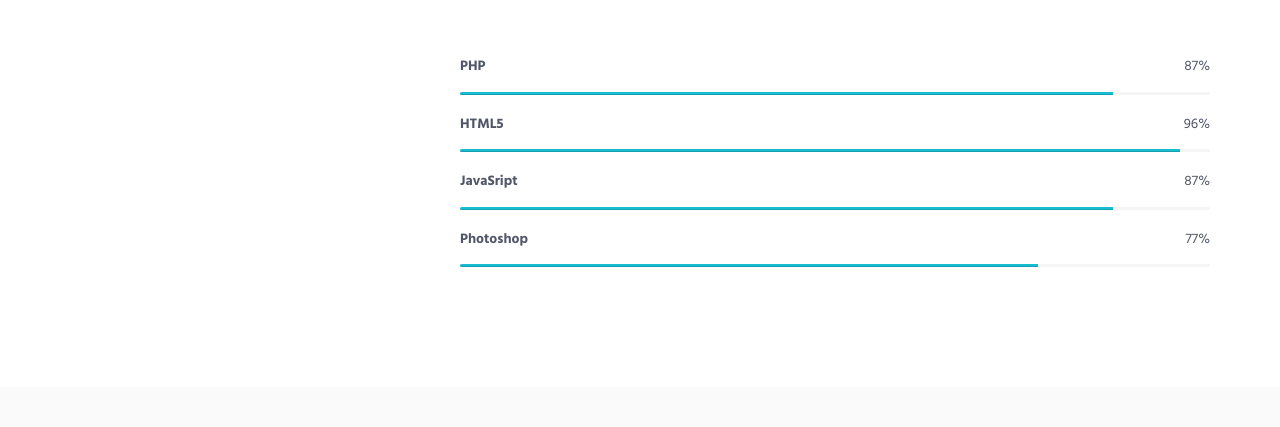
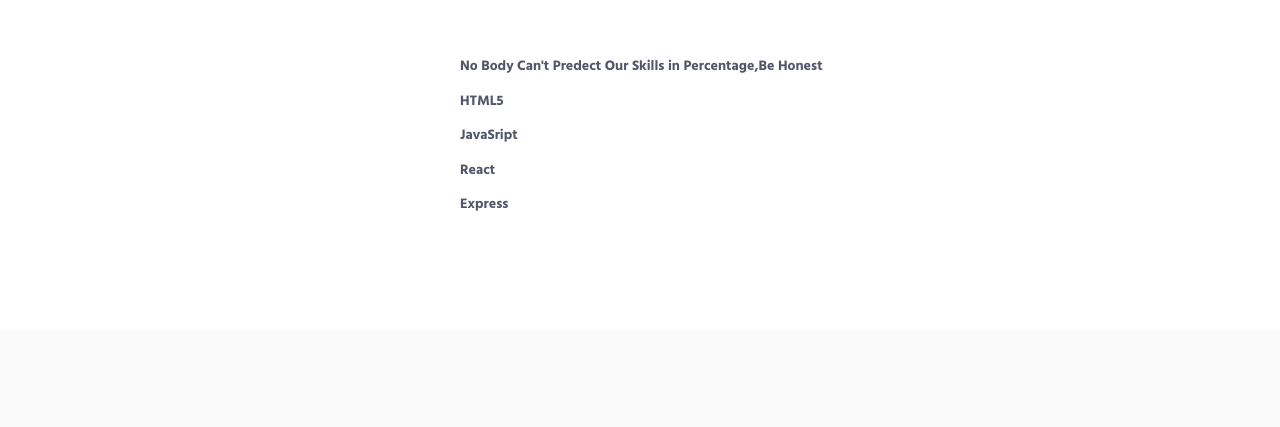
Before and after one commit to Dev-Inthusan/Portfolio-me, a plain HTML site: page index.html in a window 1280 px wide. Shown: the part 772-1199 px from the top of the page. Drawn offline with Linux system fonts and the light colour scheme.

Commit message:
Update index.html

```diff
--- a/index.html
+++ b/index.html
@@ -126,30 +126,40 @@
                         </div>
 
                         <!-- Progress Box -->
-                        <div class="progress-box">
+                        <h5>No Body Can't Predect Our Skills in Percentage,Be Honest</h5>
+<!--                         <div class="progress-box">
                             <h5>PHP <span class="color-heading pull-right">87%</span></h5>
                             <div class="progress">
                                 <div class="progress-bar bg-color-base" role="progressbar" data-width="87"></div>
                             </div>
+                        </div> -->
+                        <div class="progress-box">
+                            <h5>HTML5 </h5>
+<!--                                 <span class="color-heading pull-right">96%</span>
+                             -->
+<!--                             <div class="progress">
+                                <div class="progress-bar bg-color-base" role="progressbar" data-width="96"></div>
+                            </div> -->
                         </div>
                         <div class="progress-box">
-                            <h5>HTML5 <span class="color-heading pull-right">96%</span></h5>
+                            <h5>JavaSript </h5>
+<!--                                 <span class="color-heading pull-right">87%</span>
                             <div class="progress">
-                                <div class="progress-bar bg-color-base" role="progressbar" data-width="96"></div>
-                            </div>
+                                <div class="progress-bar bg-color-base" role="progressbar" data-width="87"></div>
+                            </div> -->
                         </div>
                         <div class="progress-box">
-                            <h5>JavaSript <span class="color-heading pull-right">87%</span></h5>
+                            <h5>React  </h5>
+<!--                                 <span class="color-heading pull-right">77%</span>
+
                             <div class="progress">
-                                <div class="progress-bar bg-color-base" role="progressbar" data-width="87"></div>
-                            </div>
+                                <div class="progress-bar bg-color-base" role="progressbar" data-width="77"></div>
+                            </div> -->
                         </div>
                         <div class="progress-box">
-                            <h5>Photoshop <span class="color-heading pull-right">77%</span></h5>
-                            <div class="progress">
-                                <div class="progress-bar bg-color-base" role="progressbar" data-width="77"></div>
-                            </div>
-                        </div>
+                            <h5>Express </h5>
+
+
                         <!-- End Progress Box -->
                     </div>
                 </div>
```
